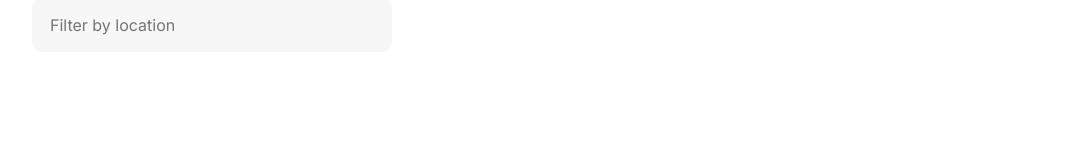
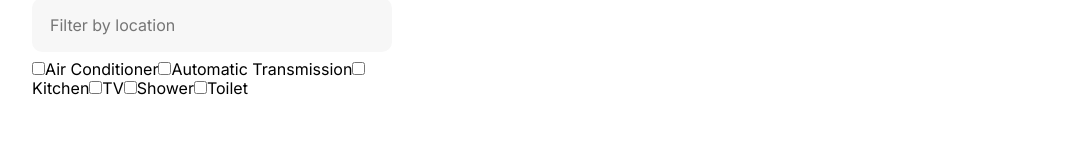
Before and after one commit to RomanIsaiev/Ukrainian-CamperRent, a React (Create React App) app: page /catalog in a window 1280 px wide. Shown: the part 154-300 px from the top of the page, without its empty margins (32-1115 px from the left). Built offline with nearby package versions, Linux system fonts and the light colour scheme; no server answers.

Commit message:
checkbox filter work

```diff
--- a/src/components/AdvertsList/AdvertsList.jsx
+++ b/src/components/AdvertsList/AdvertsList.jsx
@@ -9,11 +9,20 @@ import {
   NoResulst,
 } from "./AdvertsList.styled.js";
 import { LocationFilter } from "../Filters/LocationFilter/LocationFilter.jsx";
+import { EquipmentFilter } from "../Filters/EquipmentFilter/EquipmentFilter.jsx";
 
 export const AdvertsList = () => {
   const [page, setPage] = useState(1);
   const [limit] = useState(4);
   const [locationFilter, setLocationFilter] = useState("");
+  const [equipmentFilter, setEquipmentFilter] = useState({
+    airConditioner: false,
+    transmission: "",
+    kitchen: false,
+    TV: false,
+    shower: false,
+    toilet: false,
+  });
   const allAdverts = useSelector((state) => state.adverts.items);
   const dispatch = useDispatch();
 
@@ -21,9 +30,29 @@ export const AdvertsList = () => {
     dispatch(fetchAdverts({ page, limit }));
   }, [dispatch, limit, page]);
 
-  const filteredAdverts = allAdverts.filter((advert) =>
-    advert.location.toLowerCase().includes(locationFilter.toLowerCase())
-  );
+  const filteredAdverts = allAdverts.filter((advert) => {
+    const locationMatch = advert.location
+      .toLowerCase()
+      .includes(locationFilter.toLowerCase());
+    const airConditionerMatch =
+      !equipmentFilter.airConditioner || advert.details.airConditioner > 0;
+    const transmissionMatch =
+      equipmentFilter.transmission === "" ||
+      advert.transmission === equipmentFilter.transmission;
+    const kitchenMatch = !equipmentFilter.kitchen || advert.details.kitchen > 0;
+    const TVMatch = !equipmentFilter.TV || advert.details.TV > 0;
+    const showerMatch = !equipmentFilter.shower || advert.details.shower > 0;
+    const toiletMatch = !equipmentFilter.toilet || advert.details.toilet > 0;
+    return (
+      locationMatch &&
+      airConditionerMatch &&
+      transmissionMatch &&
+      kitchenMatch &&
+      TVMatch &&
+      showerMatch &&
+      toiletMatch
+    );
+  });
 
   const handleLoadMore = () => {
     const nextPage = page + 1;
@@ -35,10 +64,15 @@ export const AdvertsList = () => {
     setLocationFilter(newLocation);
   };
 
+  const handleEquipmentFilterChange = (newEquipment) => {
+    setEquipmentFilter((prevFilter) => ({ ...prevFilter, ...newEquipment }));
+  };
+
   return (
     <MainContainer>
       <div>
         <LocationFilter onFilterChange={handleLocationFilterChange} />
+        <EquipmentFilter onFilterChange={handleEquipmentFilterChange} />
       </div>
       <div>
         <List>
--- a/src/components/Filters/EquipmentFilter/EquipmentFilter.jsx
+++ b/src/components/Filters/EquipmentFilter/EquipmentFilter.jsx
@@ -1,9 +1,78 @@
-import React from "react";
+import { useState } from "react";
+import { Checkbox, FilterContainer, Label } from "./EquipmentFilter.styled";
 
-export const EquipmentFilter = () => {
+export const EquipmentFilter = ({ onFilterChange }) => {
+  const [equipment, setEquipment] = useState({
+    airConditioner: false,
+    automaticTransmission: false,
+    kitchen: false,
+    TV: false,
+    shower: false,
+    toilet: false,
+  });
+
+  const handleEquipmentChange = (e) => {
+    const { name, checked } = e.target;
+    setEquipment((prevEquipment) => ({ ...prevEquipment, [name]: checked }));
+    onFilterChange({ [name]: checked });
+  };
+
   return (
-    <div>
-      <h3>Equipment</h3>
-    </div>
+    <FilterContainer>
+      <Label>
+        <Checkbox
+          type="checkbox"
+          name="airConditioner"
+          checked={equipment.airConditioner}
+          onChange={handleEquipmentChange}
+        />
+        Air Conditioner
+      </Label>
+      <Label>
+        <Checkbox
+          type="checkbox"
+          name="automaticTransmission"
+          checked={equipment.automaticTransmission}
+          onChange={handleEquipmentChange}
+        />
+        Automatic Transmission
+      </Label>
+      <Label>
+        <Checkbox
+          type="checkbox"
+          name="kitchen"
+          checked={equipment.kitchen}
+          onChange={handleEquipmentChange}
+        />
+        Kitchen
+      </Label>
+      <Label>
+        <Checkbox
+          type="checkbox"
+          name="TV"
+          checked={equipment.TV}
+          onChange={handleEquipmentChange}
+        />
+        TV
+      </Label>
+      <Label>
+        <Checkbox
+          type="checkbox"
+          name="shower"
+          checked={equipment.shower}
+          onChange={handleEquipmentChange}
+        />
+        Shower
+      </Label>
+      <Label>
+        <Checkbox
+          type="checkbox"
+          name="toilet"
+          checked={equipment.toilet}
+          onChange={handleEquipmentChange}
+        />
+        Toilet
+      </Label>
+    </FilterContainer>
   );
 };
--- /dev/null
+++ b/src/components/Filters/EquipmentFilter/EquipmentFilter.styled.js
@@ -0,0 +1,7 @@
+import styled from "styled-components";
+
+export const FilterContainer = styled.div``;
+
+export const Label = styled.label``;
+
+export const Checkbox = styled.input``;
```
